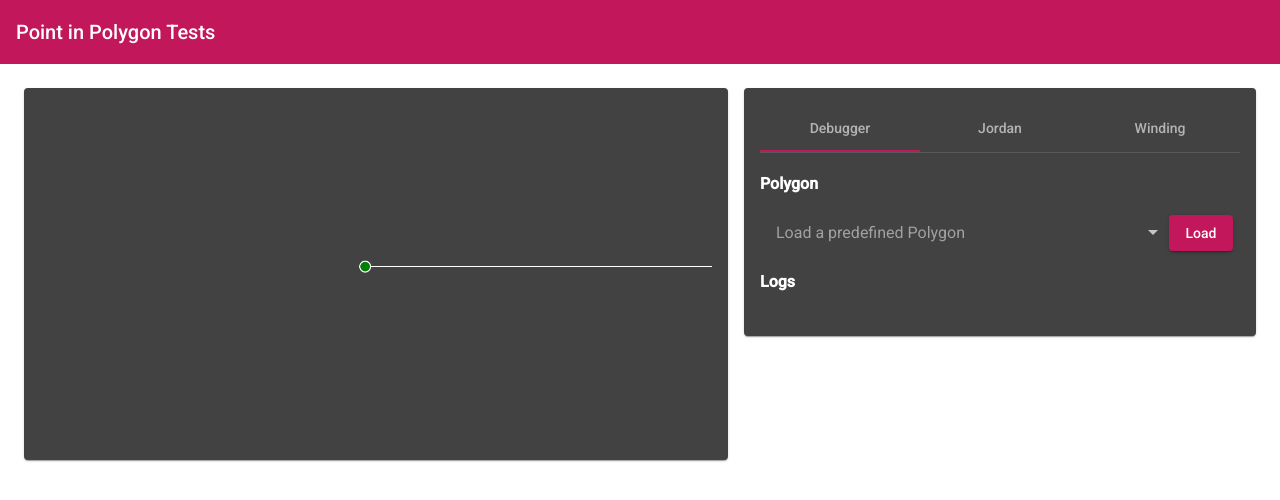
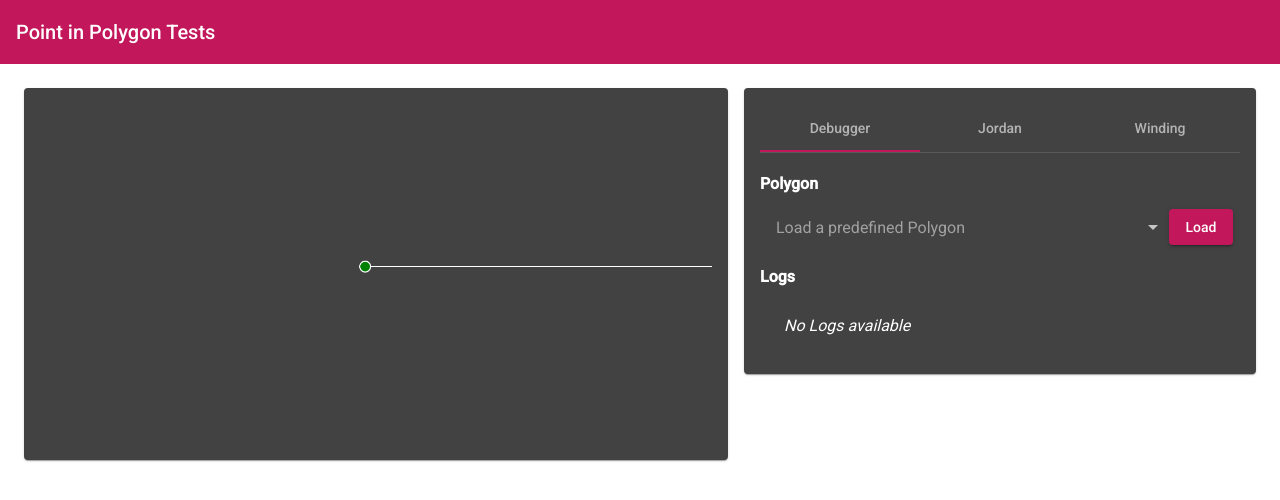
Before and after one commit to starteNCS/inside, an Angular app: page / in a window 1280 px wide. Shown: the top 500 px of the page. Built offline with nearby package versions, Linux system fonts and the light colour scheme.

Commit message:
Adjust spacing in debugger

```diff
--- a/src/app/components/cards/settings/debugger/debugger.component.html
+++ b/src/app/components/cards/settings/debugger/debugger.component.html
@@ -23,5 +23,8 @@
         <span *ngIf="item.count > 0" [matBadge]="item.count" matBadgeOverlap="false"></span>
       </p>
     </mat-list-item>
+    <mat-list-item *ngIf="debuggerService.logs.length === 0">
+      <i>No Logs available</i>
+    </mat-list-item>
   </mat-list>
 </div>
--- a/src/app/components/cards/settings/debugger/debugger.component.scss
+++ b/src/app/components/cards/settings/debugger/debugger.component.scss
@@ -1,3 +1,7 @@
+h4 {
+    margin-bottom: 0;
+}
+
 .polygon-loader {
     margin: 1em 0em;
     width: 100%;
@@ -13,6 +17,12 @@
     }
 }
 
+.logs {
+    mat-list {
+        margin: .5em .5em;
+    }
+}
+
 .level-icon {
     margin-right: 5px;
 }
```
